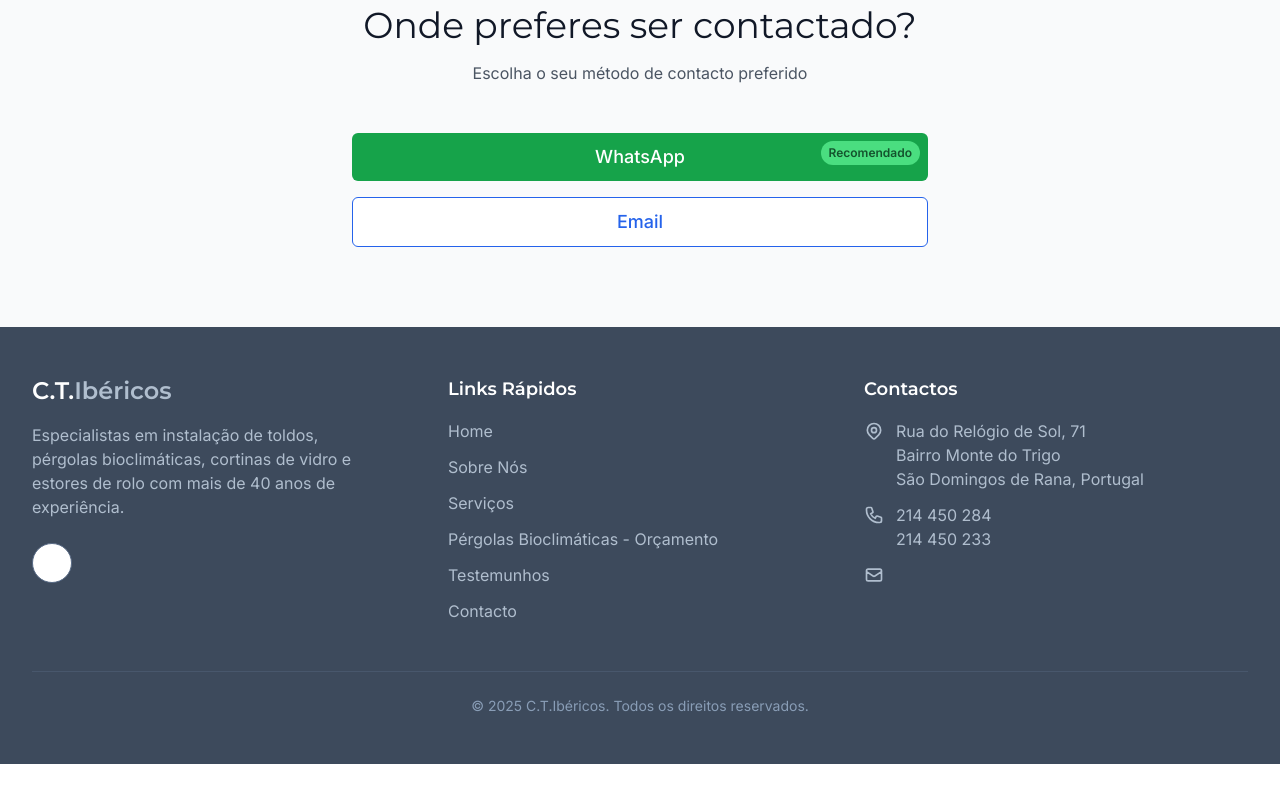
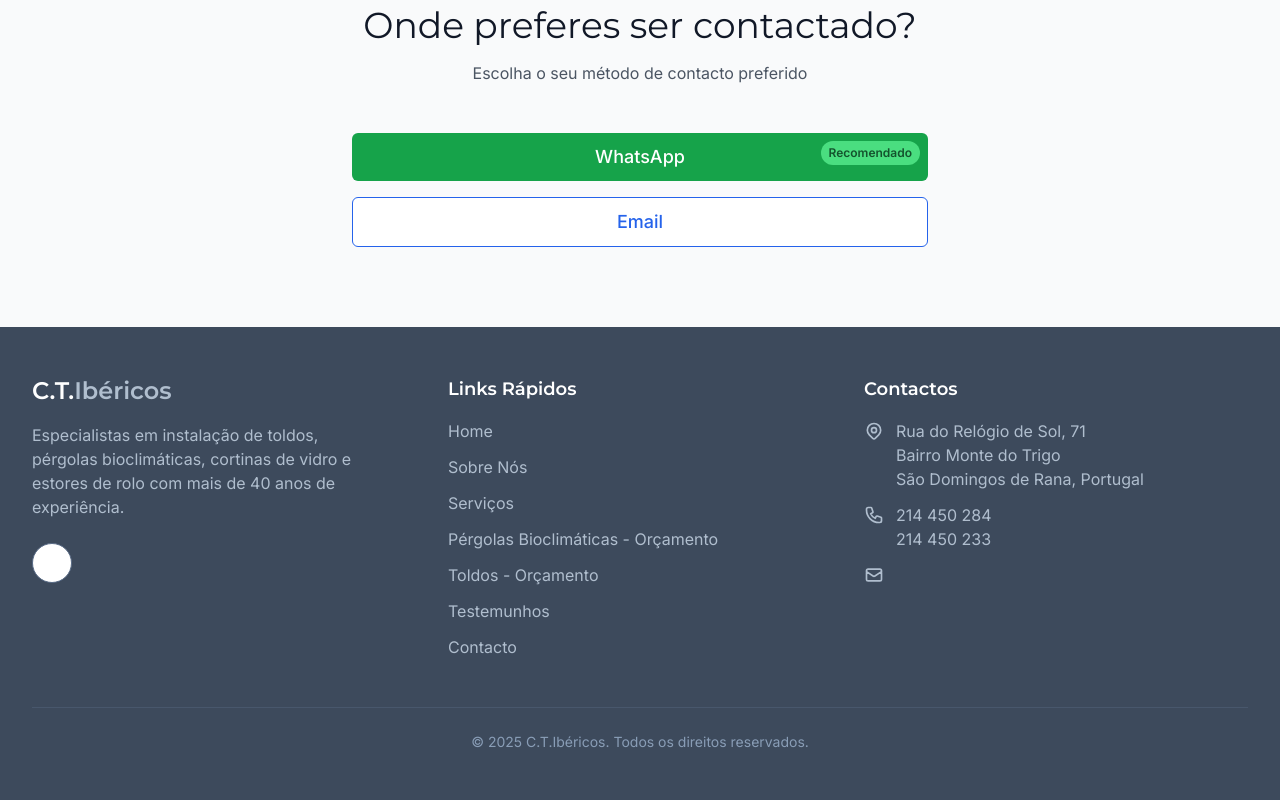
Before and after one commit to Filho18/ibericos-outdoor-spaces, a React (Vite) app: page /toldos-orcamento in a window 1280 px wide. Shown: the part 2430-3230 px from the top of the page. Before the commit the page ends 3194 px from the top, so only its background shows below. Built offline with nearby package versions, Linux system fonts and the light colour scheme.

Commit message:
root created

```diff
--- a/src/components/Footer.tsx
+++ b/src/components/Footer.tsx
@@ -51,6 +51,9 @@ const Footer = () => {
               </li>
               <li>
                 <a href="/pergolas-orcamento" className="text-iberico-300 hover:text-white transition-colors">Pérgolas Bioclimáticas - Orçamento</a>
+              </li>
+              <li>
+                <a href="/toldos-orcamento" className="text-iberico-300 hover:text-white transition-colors">Toldos - Orçamento</a>
               </li>
               <li>
                 <a href="#testimonials" className="text-iberico-300 hover:text-white transition-colors">Testemunhos</a>
```
